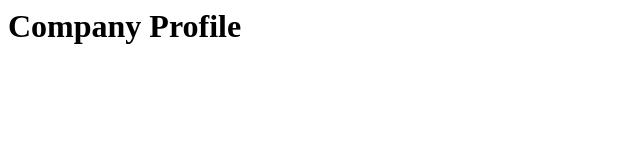
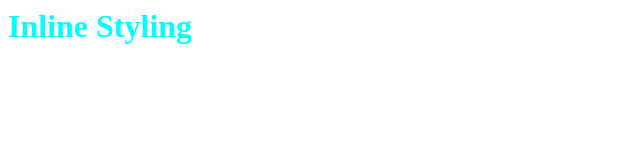
Before and after one commit to BernardMairura/prep34, a plain HTML site: page index.html in a window 1280 px wide. Shown: the whole page, without its empty margins (0-640 px from the left). Drawn offline with Linux system fonts and the light colour scheme.

Commit message:
Understansing inline styling

```diff
--- a/index.html
+++ b/index.html
@@ -3,6 +3,6 @@
         <title>ESN'B LIMITED</title>
     </head>
     <body>
-        <h1> <p>Company Profile</p></h1>
+        <h1 style="color: aqua;"> <p>Inline Styling</p></h1>
     </body>
 </html>
```
